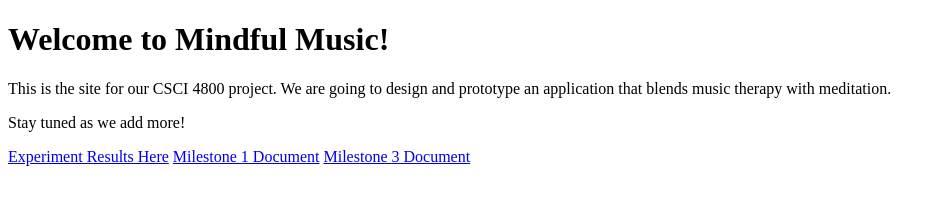
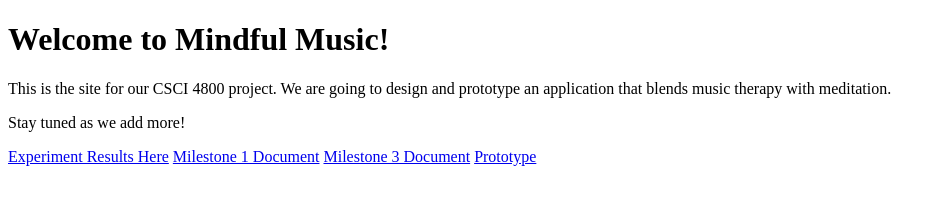
Before and after one commit to samuelpbowman/mindful-music-site, a plain HTML site: page index.html in a window 1280 px wide. Shown: the whole page, without its empty margins (0-946 px from the left). Drawn offline with Linux system fonts and the light colour scheme.

Commit message:
Update index.html

```diff
--- a/index.html
+++ b/index.html
@@ -11,5 +11,6 @@
 	<a href="Milestone1_experiments.html">Experiment Results Here</a>
 	<a href="https://docs.google.com/document/d/1kSgFPfPTcCTyyEZL8WlSKrV7-KzTWzMWmG04W-6R8vA/edit?usp=sharing">Milestone 1 Document</a>
 	<a href="https://docs.google.com/document/d/1-vlfpdJ1kaIqHioH53CDS2j6DQ7XwNqzFp8K4wI_xLA/edit?usp=sharing">Milestone 3 Document</a>
+	<a href="https://cobweb.cs.uga.edu/~sbowman/Prototype1_final/">Prototype</a>
  </body>
 </html>
```
